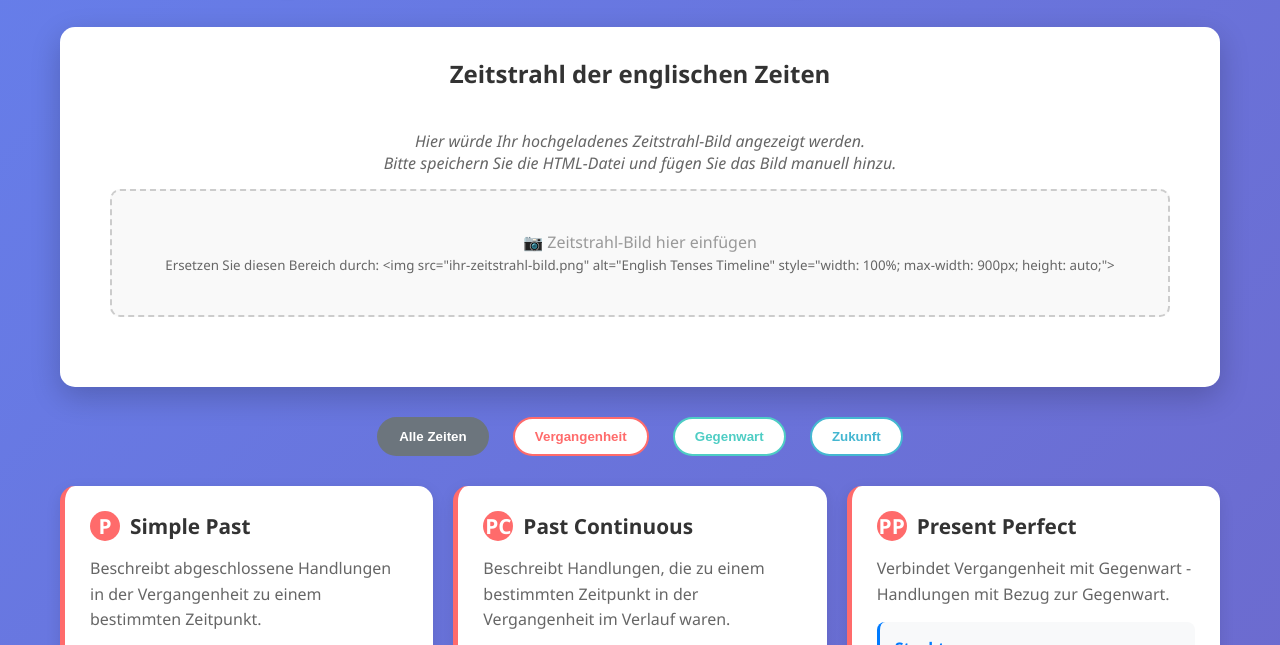
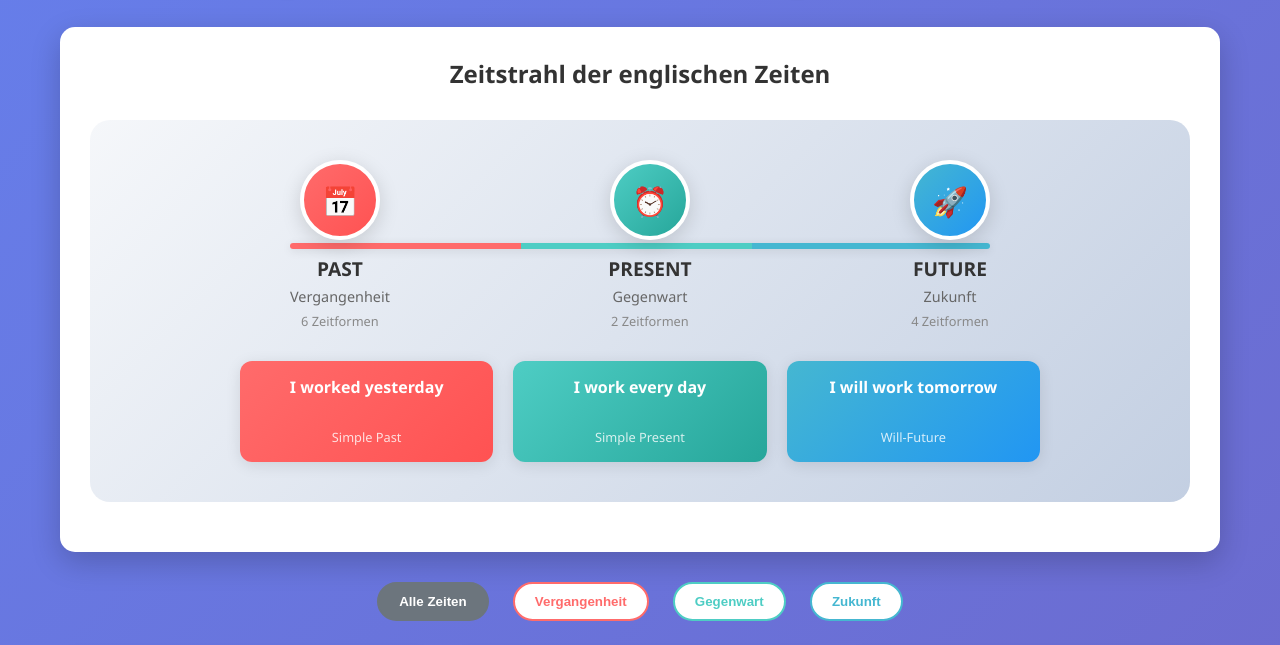
Before and after one commit to Dennigkofen/English_Tenses, a plain HTML site: page timeline.html in a window 1280 px wide. Shown: the part 78-723 px from the top of the page. Drawn offline with Linux system fonts and the light colour scheme.

Commit message:
Update timeline.html

```diff
--- a/timeline.html
+++ b/timeline.html
@@ -38,6 +38,146 @@
             padding: 30px;
             margin-bottom: 30px;
             box-shadow: 0 10px 30px rgba(0,0,0,0.2);
+        }
+
+        .interactive-timeline {
+            background: linear-gradient(135deg, #f5f7fa 0%, #c3cfe2 100%);
+            border-radius: 20px;
+            padding: 40px 20px;
+            margin: 20px 0;
+            position: relative;
+        }
+
+        .timeline-track {
+            position: relative;
+            display: flex;
+            justify-content: space-between;
+            align-items: center;
+            max-width: 800px;
+            margin: 0 auto 30px;
+            padding: 0 50px;
+        }
+
+        .timeline-line {
+            position: absolute;
+            top: 50%;
+            left: 50px;
+            right: 50px;
+            height: 6px;
+            background: linear-gradient(90deg, #ff6b6b 0%, #ff6b6b 33%, #4ecdc4 33%, #4ecdc4 66%, #45b7d1 66%, #45b7d1 100%);
+            border-radius: 3px;
+            transform: translateY(-50%);
+            box-shadow: 0 2px 10px rgba(0,0,0,0.1);
+        }
+
+        .timeline-point {
+            position: relative;
+            cursor: pointer;
+            transition: all 0.3s ease;
+            z-index: 2;
+        }
+
+        .timeline-point:hover {
+            transform: translateY(-5px);
+        }
+
+        .point-circle {
+            width: 80px;
+            height: 80px;
+            border-radius: 50%;
+            display: flex;
+            align-items: center;
+            justify-content: center;
+            margin: 0 auto 15px;
+            border: 4px solid white;
+            box-shadow: 0 5px 20px rgba(0,0,0,0.15);
+            transition: all 0.3s ease;
+            font-size: 1.8em;
+        }
+
+        .past-point .point-circle {
+            background: linear-gradient(135deg, #ff6b6b, #ff5252);
+        }
+
+        .present-point .point-circle {
+            background: linear-gradient(135deg, #4ecdc4, #26a69a);
+        }
+
+        .future-point .point-circle {
+            background: linear-gradient(135deg, #45b7d1, #2196f3);
+        }
+
+        .timeline-point:hover .point-circle {
+            transform: scale(1.1);
+            box-shadow: 0 8px 30px rgba(0,0,0,0.2);
+        }
+
+        .point-label {
+            text-align: center;
+            color: #333;
+        }
+
+        .point-label h3 {
+            margin: 0 0 5px;
+            font-size: 1.2em;
+            font-weight: bold;
+        }
+
+        .point-label p {
+            margin: 0 0 3px;
+            font-size: 0.9em;
+            color: #666;
+        }
+
+        .point-label small {
+            color: #888;
+            font-size: 0.8em;
+        }
+
+        .timeline-examples {
+            display: flex;
+            justify-content: space-between;
+            max-width: 800px;
+            margin: 0 auto;
+            gap: 20px;
+        }
+
+        .example-box {
+            flex: 1;
+            padding: 15px;
+            border-radius: 12px;
+            text-align: center;
+            color: white;
+            box-shadow: 0 3px 15px rgba(0,0,0,0.1);
+            transition: all 0.3s ease;
+        }
+
+        .example-box:hover {
+            transform: translateY(-3px);
+            box-shadow: 0 5px 20px rgba(0,0,0,0.15);
+        }
+
+        .past-example {
+            background: linear-gradient(135deg, #ff6b6b, #ff5252);
+        }
+
+        .present-example {
+            background: linear-gradient(135deg, #4ecdc4, #26a69a);
+        }
+
+        .future-example {
+            background: linear-gradient(135deg, #45b7d1, #2196f3);
+        }
+
+        .example-box strong {
+            display: block;
+            font-size: 1em;
+            margin-bottom: 5px;
+        }
+
+        .example-box small {
+            opacity: 0.8;
+            font-size: 0.8em;
         }
 
         .timeline-image {
@@ -238,18 +378,56 @@
         <h1>Englische Zeiten - Vollständiger Leitfaden</h1>
 
         <div class="timeline-container">
-            <h2 style="text-align: center; margin-bottom: 20px;">Zeitstrahl der englischen Zeiten</h2>
-            <div class="timeline-image">
-                <div id="imageContainer" style="text-align: center; padding: 20px;">
-                    <p style="color: #666; font-style: italic; margin-bottom: 15px;">
-                        Hier würde Ihr hochgeladenes Zeitstrahl-Bild angezeigt werden.<br>
-                        Bitte speichern Sie die HTML-Datei und fügen Sie das Bild manuell hinzu.
-                    </p>
-                    <div style="border: 2px dashed #ccc; padding: 40px; border-radius: 10px; background: #f9f9f9;">
-                        <p style="color: #999; margin: 0;">📷 Zeitstrahl-Bild hier einfügen</p>
-                        <small style="color: #666;">
-                            Ersetzen Sie diesen Bereich durch: &lt;img src="ihr-zeitstrahl-bild.png" alt="English Tenses Timeline" style="width: 100%; max-width: 900px; height: auto;"&gt;
-                        </small>
+            <h2 style="text-align: center; margin-bottom: 30px;">Zeitstrahl der englischen Zeiten</h2>
+            <div class="interactive-timeline">
+                <div class="timeline-track">
+                    <div class="timeline-line"></div>
+                    <div class="timeline-point past-point" onclick="filterTenses('past')" data-category="past">
+                        <div class="point-circle">
+                            <span class="point-icon">📅</span>
+                        </div>
+                        <div class="point-label">
+                            <h3>PAST</h3>
+                            <p>Vergangenheit</p>
+                            <small>6 Zeitformen</small>
+                        </div>
+                    </div>
+
+                    <div class="timeline-point present-point" onclick="filterTenses('present')" data-category="present">
+                        <div class="point-circle">
+                            <span class="point-icon">⏰</span>
+                        </div>
+                        <div class="point-label">
+                            <h3>PRESENT</h3>
+                            <p>Gegenwart</p>
+                            <small>2 Zeitformen</small>
+                        </div>
+                    </div>
+
+                    <div class="timeline-point future-point" onclick="filterTenses('future')" data-category="future">
+                        <div class="point-circle">
+                            <span class="point-icon">🚀</span>
+                        </div>
+                        <div class="point-label">
+                            <h3>FUTURE</h3>
+                            <p>Zukunft</p>
+                            <small>4 Zeitformen</small>
+                        </div>
+                    </div>
+                </div>
+
+                <div class="timeline-examples">
+                    <div class="example-box past-example">
+                        <strong>I worked yesterday</strong><br>
+                        <small>Simple Past</small>
+                    </div>
+                    <div class="example-box present-example">
+                        <strong>I work every day</strong><br>
+                        <small>Simple Present</small>
+                    </div>
+                    <div class="example-box future-example">
+                        <strong>I will work tomorrow</strong><br>
+                        <small>Will-Future</small>
                     </div>
                 </div>
             </div>
@@ -278,9 +456,9 @@
                 </div>
                 <div class="examples">
                     <div class="examples-title">Beispiele:</div>
-                    <div class="example">• I worked yesterday. (Ich arbeitete gestern.)</div>
-                    <div class="example">• She went to London last week. (Sie ging letzte Woche nach London.)</div>
-                    <div class="example">• They bought a new car. (Sie kauften ein neues Auto.)</div>
+                    <div class="example">• I <strong>worked</strong> yesterday. (Ich arbeitete gestern.)</div>
+                    <div class="example">• She <strong>went</strong> to London last week. (Sie ging letzte Woche nach London.)</div>
+                    <div class="example">• They <strong>bought</strong> a new car. (Sie kauften ein neues Auto.)</div>
                 </div>
                 <div class="usage-info">
                     <div class="usage-title">Verwendung:</div>
@@ -302,9 +480,9 @@
                 </div>
                 <div class="examples">
                     <div class="examples-title">Beispiele:</div>
-                    <div class="example">• I was reading at 8 o'clock. (Ich las um 8 Uhr.)</div>
-                    <div class="example">• They were playing football. (Sie spielten Fußball.)</div>
-                    <div class="example">• She was cooking when I arrived. (Sie kochte, als ich ankam.)</div>
+                    <div class="example">• I <strong>was reading</strong> at 8 o'clock. (Ich las um 8 Uhr.)</div>
+                    <div class="example">• They <strong>were playing</strong> football. (Sie spielten Fußball.)</div>
+                    <div class="example">• She <strong>was cooking</strong> when I arrived. (Sie kochte, als ich ankam.)</div>
                 </div>
                 <div class="usage-info">
                     <div class="usage-title">Verwendung:</div>
@@ -326,9 +504,9 @@
                 </div>
                 <div class="examples">
                     <div class="examples-title">Beispiele:</div>
-                    <div class="example">• I have visited London. (Ich habe London besucht.)</div>
-                    <div class="example">• She has just arrived. (Sie ist gerade angekommen.)</div>
-                    <div class="example">• We have lived here for 5 years. (Wir leben seit 5 Jahren hier.)</div>
+                    <div class="example">• I <strong>have visited</strong> London. (Ich habe London besucht.)</div>
+                    <div class="example">• She <strong>has</strong> just <strong>arrived</strong>. (Sie ist gerade angekommen.)</div>
+                    <div class="example">• We <strong>have lived</strong> here for 5 years. (Wir leben seit 5 Jahren hier.)</div>
                 </div>
                 <div class="usage-info">
                     <div class="usage-title">Verwendung:</div>
@@ -350,9 +528,9 @@
                 </div>
                 <div class="examples">
                     <div class="examples-title">Beispiele:</div>
-                    <div class="example">• I have been studying for 3 hours. (Ich lerne seit 3 Stunden.)</div>
-                    <div class="example">• It has been raining all day. (Es regnet den ganzen Tag.)</div>
-                    <div class="example">• They have been waiting since morning. (Sie warten seit dem Morgen.)</div>
+                    <div class="example">• I <strong>have been studying</strong> for 3 hours. (Ich lerne seit 3 Stunden.)</div>
+                    <div class="example">• It <strong>has been raining</strong> all day. (Es regnet den ganzen Tag.)</div>
+                    <div class="example">• They <strong>have been waiting</strong> since morning. (Sie warten seit dem Morgen.)</div>
                 </div>
                 <div class="usage-info">
                     <div class="usage-title">Verwendung:</div>
@@ -374,9 +552,9 @@
                 </div>
                 <div class="examples">
                     <div class="examples-title">Beispiele:</div>
-                    <div class="example">• I had finished work before I went home. (Ich hatte die Arbeit beendet, bevor ich nach Hause ging.)</div>
-                    <div class="example">• She had already left when I arrived. (Sie war bereits gegangen, als ich ankam.)</div>
-                    <div class="example">• They had lived there for 10 years before moving. (Sie hatten 10 Jahre dort gelebt, bevor sie umzogen.)</div>
+                    <div class="example">• I <strong>had finished</strong> work before I went home. (Ich hatte die Arbeit beendet, bevor ich nach Hause ging.)</div>
+                    <div class="example">• She <strong>had</strong> already <strong>left</strong> when I arrived. (Sie war bereits gegangen, als ich ankam.)</div>
+                    <div class="example">• They <strong>had lived</strong> there for 10 years before moving. (Sie hatten 10 Jahre dort gelebt, bevor sie umzogen.)</div>
                 </div>
                 <div class="usage-info">
                     <div class="usage-title">Verwendung:</div>
@@ -398,9 +576,9 @@
                 </div>
                 <div class="examples">
                     <div class="examples-title">Beispiele:</div>
-                    <div class="example">• I had been working for 2 hours when she called. (Ich hatte 2 Stunden gearbeitet, als sie anrief.)</div>
-                    <div class="example">• They had been living there for years. (Sie hatten jahrelang dort gelebt.)</div>
-                    <div class="example">• It had been raining before the sun came out. (Es hatte geregnet, bevor die Sonne herauskam.)</div>
+                    <div class="example">• I <strong>had been working</strong> for 2 hours when she called. (Ich hatte 2 Stunden gearbeitet, als sie anrief.)</div>
+                    <div class="example">• They <strong>had been living</strong> there for years. (Sie hatten jahrelang dort gelebt.)</div>
+                    <div class="example">• It <strong>had been raining</strong> before the sun came out. (Es hatte geregnet, bevor die Sonne herauskam.)</div>
                 </div>
                 <div class="usage-info">
                     <div class="usage-title">Verwendung:</div>
@@ -423,9 +601,9 @@
                 </div>
                 <div class="examples">
                     <div class="examples-title">Beispiele:</div>
-                    <div class="example">• I work every day. (Ich arbeite jeden Tag.)</div>
-                    <div class="example">• She plays tennis on Mondays. (Sie spielt montags Tennis.)</div>
-                    <div class="example">• The sun rises in the east. (Die Sonne geht im Osten auf.)</div>
+                    <div class="example">• I <strong>work</strong> every day. (Ich arbeite jeden Tag.)</div>
+                    <div class="example">• She <strong>plays</strong> tennis on Mondays. (Sie spielt montags Tennis.)</div>
+                    <div class="example">• The sun <strong>rises</strong> in the east. (Die Sonne geht im Osten auf.)</div>
                 </div>
                 <div class="usage-info">
                     <div class="usage-title">Verwendung:</div>
@@ -447,9 +625,9 @@
                 </div>
                 <div class="examples">
                     <div class="examples-title">Beispiele:</div>
-                    <div class="example">• I am working now. (Ich arbeite gerade.)</div>
-                    <div class="example">• She is reading a book. (Sie liest ein Buch.)</div>
-                    <div class="example">• They are studying this semester. (Sie studieren dieses Semester.)</div>
+                    <div class="example">• I <strong>am working</strong> now. (Ich arbeite gerade.)</div>
+                    <div class="example">• She <strong>is reading</strong> a book. (Sie liest ein Buch.)</div>
+                    <div class="example">• They <strong>are studying</strong> this semester. (Sie studieren dieses Semester.)</div>
                 </div>
                 <div class="usage-info">
                     <div class="usage-title">Verwendung:</div>
@@ -472,9 +650,9 @@
                 </div>
                 <div class="examples">
                     <div class="examples-title">Beispiele:</div>
-                    <div class="example">• I will help you. (Ich werde dir helfen.)</div>
-                    <div class="example">• It will rain tomorrow. (Es wird morgen regnen.)</div>
-                    <div class="example">• She will be 30 next year. (Sie wird nächstes Jahr 30.)</div>
+                    <div class="example">• I <strong>will help</strong> you. (Ich werde dir helfen.)</div>
+                    <div class="example">• It <strong>will rain</strong> tomorrow. (Es wird morgen regnen.)</div>
+                    <div class="example">• She <strong>will be</strong> 30 next year. (Sie wird nächstes Jahr 30.)</div>
                 </div>
                 <div class="usage-info">
                     <div class="usage-title">Verwendung:</div>
@@ -496,9 +674,9 @@
                 </div>
                 <div class="examples">
                     <div class="examples-title">Beispiele:</div>
-                    <div class="example">• I am going to visit my grandmother. (Ich werde meine Großmutter besuchen.)</div>
-                    <div class="example">• Look at those clouds! It's going to rain. (Schau dir diese Wolken an! Es wird regnen.)</div>
-                    <div class="example">• They are going to move to Berlin. (Sie werden nach Berlin ziehen.)</div>
+                    <div class="example">• I <strong>am going to visit</strong> my grandmother. (Ich werde meine Großmutter besuchen.)</div>
+                    <div class="example">• Look at those clouds! It<strong>'s going to rain</strong>. (Schau dir diese Wolken an! Es wird regnen.)</div>
+                    <div class="example">• They <strong>are going to move</strong> to Berlin. (Sie werden nach Berlin ziehen.)</div>
                 </div>
                 <div class="usage-info">
                     <div class="usage-title">Verwendung:</div>
@@ -520,9 +698,9 @@
                 </div>
                 <div class="examples">
                     <div class="examples-title">Beispiele:</div>
-                    <div class="example">• I will be working at 9 o'clock tomorrow. (Ich werde morgen um 9 Uhr arbeiten.)</div>
-                    <div class="example">• She will be studying this time next week. (Sie wird nächste Woche um diese Zeit lernen.)</div>
-                    <div class="example">• They will be flying to New York. (Sie werden nach New York fliegen.)</div>
+                    <div class="example">• I <strong>will be working</strong> at 9 o'clock tomorrow. (Ich werde morgen um 9 Uhr arbeiten.)</div>
+                    <div class="example">• She <strong>will be studying</strong> this time next week. (Sie wird nächste Woche um diese Zeit lernen.)</div>
+                    <div class="example">• They <strong>will be flying</strong> to New York. (Sie werden nach New York fliegen.)</div>
                 </div>
                 <div class="usage-info">
                     <div class="usage-title">Verwendung:</div>
@@ -544,9 +722,9 @@
                 </div>
                 <div class="examples">
                     <div class="examples-title">Beispiele:</div>
-                    <div class="example">• I will have finished by 6 o'clock. (Ich werde bis 6 Uhr fertig sein.)</div>
-                    <div class="example">• She will have graduated by next year. (Sie wird bis nächstes Jahr ihren Abschluss haben.)</div>
-                    <div class="example">• They will have left before we arrive. (Sie werden gegangen sein, bevor wir ankommen.)</div>
+                    <div class="example">• I <strong>will have finished</strong> by 6 o'clock. (Ich werde bis 6 Uhr fertig sein.)</div>
+                    <div class="example">• She <strong>will have graduated</strong> by next year. (Sie wird bis nächstes Jahr ihren Abschluss haben.)</div>
+                    <div class="example">• They <strong>will have left</strong> before we arrive. (Sie werden gegangen sein, bevor wir ankommen.)</div>
                 </div>
                 <div class="usage-info">
                     <div class="usage-title">Verwendung:</div>
@@ -568,9 +746,9 @@
                 </div>
                 <div class="examples">
                     <div class="examples-title">Beispiele:</div>
-                    <div class="example">• I will have been working for 8 hours by 5 o'clock. (Ich werde bis 5 Uhr 8 Stunden gearbeitet haben.)</div>
-                    <div class="example">• She will have been studying English for 2 years. (Sie wird 2 Jahre lang Englisch gelernt haben.)</div>
-                    <div class="example">• They will have been living here for a decade. (Sie werden ein Jahrzehnt lang hier gelebt haben.)</div>
+                    <div class="example">• I <strong>will have been working</strong> for 8 hours by 5 o'clock. (Ich werde bis 5 Uhr 8 Stunden gearbeitet haben.)</div>
+                    <div class="example">• She <strong>will have been studying</strong> English for 2 years. (Sie wird 2 Jahre lang Englisch gelernt haben.)</div>
+                    <div class="example">• They <strong>will have been living</strong> here for a decade. (Sie werden ein Jahrzehnt lang hier gelebt haben.)</div>
                 </div>
                 <div class="usage-info">
                     <div class="usage-title">Verwendung:</div>
```
